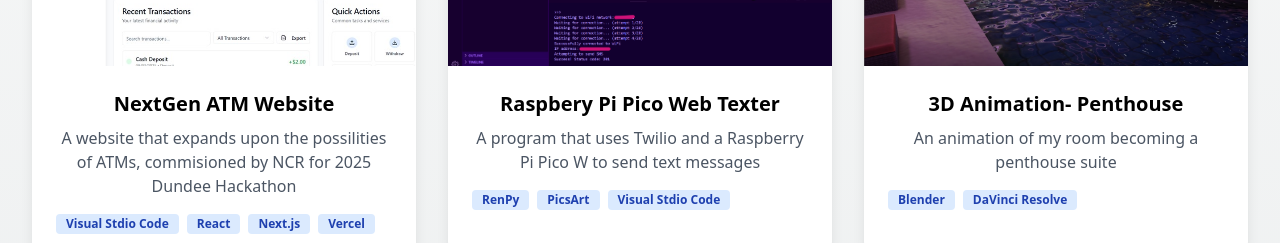
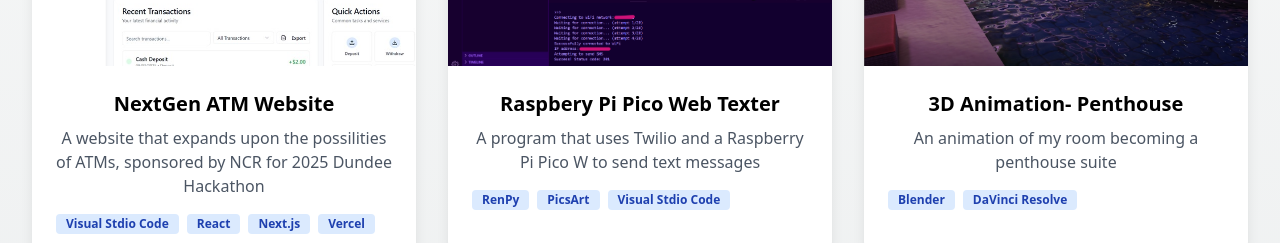
Before and after one commit to MarkCockerill12/Portfolio, a Next.js app: page /projects in a window 1280 px wide. Shown: the part 960-1203 px from the top of the page. Built offline with nearby package versions, Linux system fonts and the light colour scheme.

Commit message:
Fix text for clarification

```diff
--- a/app/projects/page.tsx
+++ b/app/projects/page.tsx
@@ -63,7 +63,7 @@ const projects: Project[] = [
   {
     id: 11,
     title: "NextGen ATM Website",
-    description: "A website that expands upon the possilities of ATMs, commisioned by NCR for 2025 Dundee Hackathon",
+    description: "A website that expands upon the possilities of ATMs, sponsored by NCR for 2025 Dundee Hackathon",
     media: {
       images: ["/pics/Hak-ATM/atm1.PNG", "/pics/Hak-ATM/atm2.PNG", "/pics/Hak-ATM/atm3.PNG", "/pics/Hak-ATM/atm4.PNG"],
     },
```
